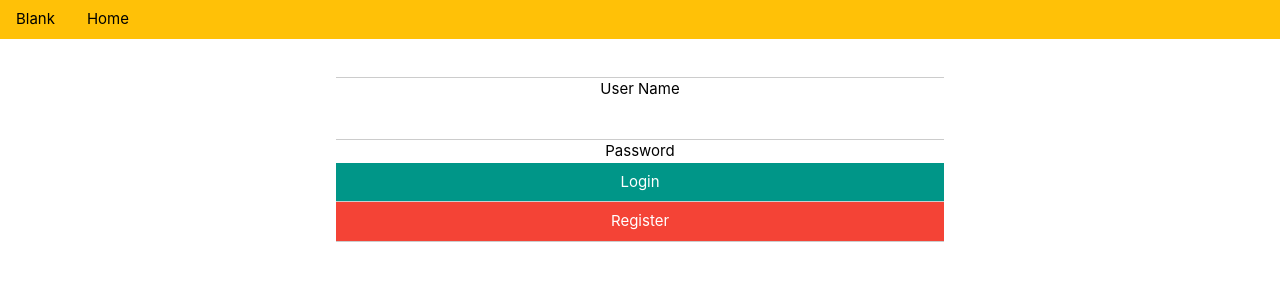
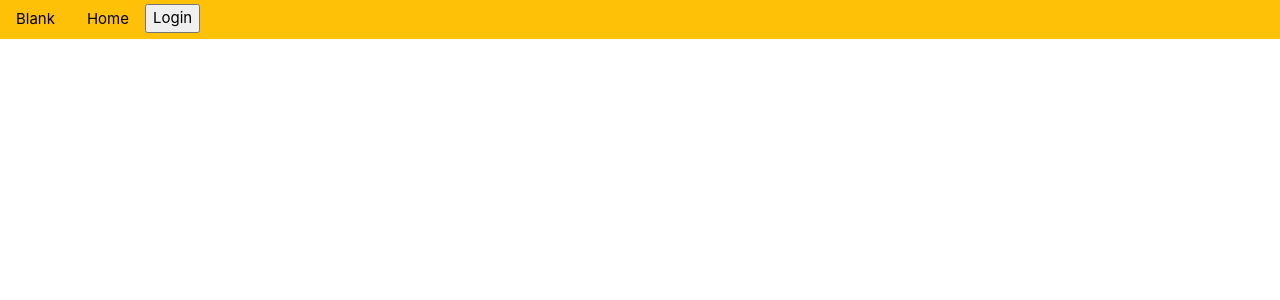
Before and after one commit to evan-mitchell93/gym-react-app, a React (Create React App) app in the folder client/: page / in a window 1280 px wide. Shown: the top 300 px of the page. Built offline with nearby package versions, Linux system fonts and the light colour scheme.

Commit message:
added auth and context

```diff
--- a/client/src/components/ExerciseForm.js
+++ b/client/src/components/ExerciseForm.js
@@ -25,16 +25,16 @@ const ExerciseForm = ({addExercise}) =>{
             <div class="w3-container w3-amber">
                 <h2>Add Exercise</h2>
             </div>
-            <form onSubmit={submitHandler} class="w3-container w3-left-align w3-padding-16 w3-border-red">
-                <input class="w3-input" value={userInput[0].name} name="name" type="text" onChange={changeHandler} placeholder="Enter Exercise Name" />
-                <label class="w3-left-align">Exercise</label>
-                <input class="w3-input" value={userInput[0].sets} name="sets" type="number" onChange={changeHandler} />
-                <label for="sets">Sets</label>
-                <input class="w3-input" value={userInput[0].reps} name="reps" type="number" onChange={changeHandler} />
-                <label for="reps">Reps</label>
-                <input class="w3-input" value={userInput[0].startWeight} name="startWeight" onChange={changeHandler} type="number" />
-                <label for="startWeight">Staring Weight</label>
-                <button class="w3-btn w3-teal w3-input w3-section">Add Exercise</button>
+            <form onSubmit={submitHandler} className="w3-container w3-left-align w3-padding-16 w3-border-red">
+                <input className="w3-input" value={userInput[0].name} name="name" type="text" onChange={changeHandler} placeholder="Enter Exercise Name" />
+                <label className="w3-left-align">Exercise</label>
+                <input className="w3-input" value={userInput[0].sets} name="sets" type="number" onChange={changeHandler} />
+                <label>Sets</label>
+                <input className="w3-input" value={userInput[0].reps} name="reps" type="number" onChange={changeHandler} />
+                <label>Reps</label>
+                <input className="w3-input" value={userInput[0].startWeight} name="startWeight" onChange={changeHandler} type="number" />
+                <label>Staring Weight</label>
+                <button className="w3-btn w3-teal w3-input w3-section">Add Exercise</button>
 
             </form>
         </div>
--- a/client/src/components/ExerciseList.js
+++ b/client/src/components/ExerciseList.js
@@ -3,10 +3,10 @@ import Exercise from "./Exercise";
 
 const ExerciseList = ({exerciseList}) => {
     return (
-        <div class="w3-container w3-panel">
+        <div className="w3-container w3-panel">
             {exerciseList.map(exercise => {
                 return (
-                    <div class="w3-panel w3-border w3-border-black">
+                    <div className="w3-panel w3-border w3-border-black">
                         <Exercise exercise={exercise} />
                     </div>
                 )
--- a/client/src/components/Home.js
+++ b/client/src/components/Home.js
@@ -22,7 +22,7 @@ const Home = () => {
 
     return (
         <div>
-            <div class="w3-container  w3-amber w3-padding-16">
+            <div className="w3-container  w3-amber w3-padding-16">
                 <h4>Select Date</h4>
                 <DatePicker selected={startDate} onChange={(date) => setStartDate(date)} />
             </div>
--- a/client/src/components/LoginForm.js
+++ b/client/src/components/LoginForm.js
@@ -1,10 +1,11 @@
-import React, {useState} from 'react';
-
+import React, {useState, useContext} from 'react';
+import AuthContext from '../contexts/AuthContext';
 
 const LoginForm = () => {
 
     const [uName, setUname] = useState("");
     const [uPassword, setPassword] = useState("");
+    const {auth, toggleAuth} = useContext(AuthContext);
 
     const submitHandler = (e) =>{
         e.preventDefault();
@@ -20,9 +21,11 @@ const LoginForm = () => {
             },
             body: JSON.stringify({msg: "login"})
         }).then((result) => {
-            return result.json();
-        }).then((json) => {
-            window.location.href = "http://localhost:3000/Home"
+            const token = result.json();
+            document.cookie = `token=${token}`;
+            toggleAuth();
+            console.log(auth);
+
         }).catch((err) => {
             console.log(err);
         });
@@ -53,13 +56,13 @@ const LoginForm = () => {
     }
 
     return (
-        <form onSubmit={submitHandler} class="w3-container w3-center" style={{width: "50%", margin:"auto"}}>
-            <input name="uName" type="text" class="w3-input" onChange={updateName} />
+        <form onSubmit={submitHandler} className="w3-container w3-center" style={{width: "50%", margin:"auto"}}>
+            <input name="uName" type="text" className="w3-input" onChange={updateName} />
             <label>User Name</label>
-            <input name="uPassword" type="password" class="w3-input" onChange={updatePassword} />
+            <input name="uPassword" type="password" className="w3-input" onChange={updatePassword} />
             <label>Password</label>
-            <button class="w3-btn w3-teal w3-input">Login</button>
-            <button class="w3-btn w3-red w3-input" onClick={createUser}>Register</button>
+            <button className="w3-btn w3-teal w3-input">Login</button>
+            <button className="w3-btn w3-red w3-input" onClick={createUser}>Register</button>
         </form>
     );
 };
--- a/client/src/components/Navbar.js
+++ b/client/src/components/Navbar.js
@@ -1,6 +1,8 @@
-import React from 'react';
+import React, {useState} from 'react';
 
 import LoginForm from "./LoginForm";
+
+import AuthContext from '../contexts/AuthContext';
 
 import {BrowserRouter as Router,
         Switch,
@@ -9,25 +11,33 @@ import {BrowserRouter as Router,
       } from "react-router-dom";
 
 
+import PrivateRoute from './PrivateRoute';
+
 import Home from "./Home";
 
 const Navbar = () =>{
+    const [auth, setAuth] = useState({isAuth: false});
 
+    const toggleAuth = () => {
+        setAuth(!auth.isAuth);
+    }
     return(
         <div>
+            <AuthContext.Provider value={{auth, toggleAuth}} >
             <Router>
-                <div class="w3-bar w3-amber w3-left-align">
-                    <Link to="/"><button class="w3-btn w3-amber">Blank</button></Link>
-                    <Link to="/Home"><button class="w3-btn w3-amber">Home</button></Link>
+                <div className="w3-bar w3-amber w3-left-align">
+                    <Link to="/"><button className="w3-btn w3-amber">Blank</button></Link>
+                    <Link to="/Home"><button className="w3-btn w3-amber">Home</button></Link>
+                    <Link to="/Login"><button ClassName="w3-btn w3-amber">Login</button></Link>
                 </div>
                 <Switch>
-                    <Route path="/Home">
-                        <Home />
+                    <PrivateRoute component={Home} path="/Home"/>
+                    <Route path="/Login">
+                        <LoginForm />
                     </Route>
                 </Switch>
             </Router>
-
-            <LoginForm />
+            </AuthContext.Provider>
         </div>
     )
 }
--- /dev/null
+++ b/client/src/components/PrivateRoute.js
@@ -0,0 +1,17 @@
+import React, { Component, useContext } from 'react';
+import {Route, Redirect} from 'react-router-dom';
+import AuthContext from '../contexts/AuthContext';
+
+const PrivateRoute = ({component: Component, ...rest}) => {
+
+    const {auth, toggleAuth} = useContext(AuthContext);
+    return (
+        <Route {...rest} render={() => (
+            auth === true ? <Component />
+            : <Redirect to="/Login" />
+        )} />
+    );
+    console.log(auth);
+};
+
+export default PrivateRoute;
--- /dev/null
+++ b/client/src/contexts/AuthContext.js
@@ -0,0 +1,6 @@
+import {createContext} from 'react';
+
+const authContext = createContext({isAuth: false});
+
+
+export default authContext;
```
Also changed, not shown: 2 other files (tests, documents, lock files or other folders).
